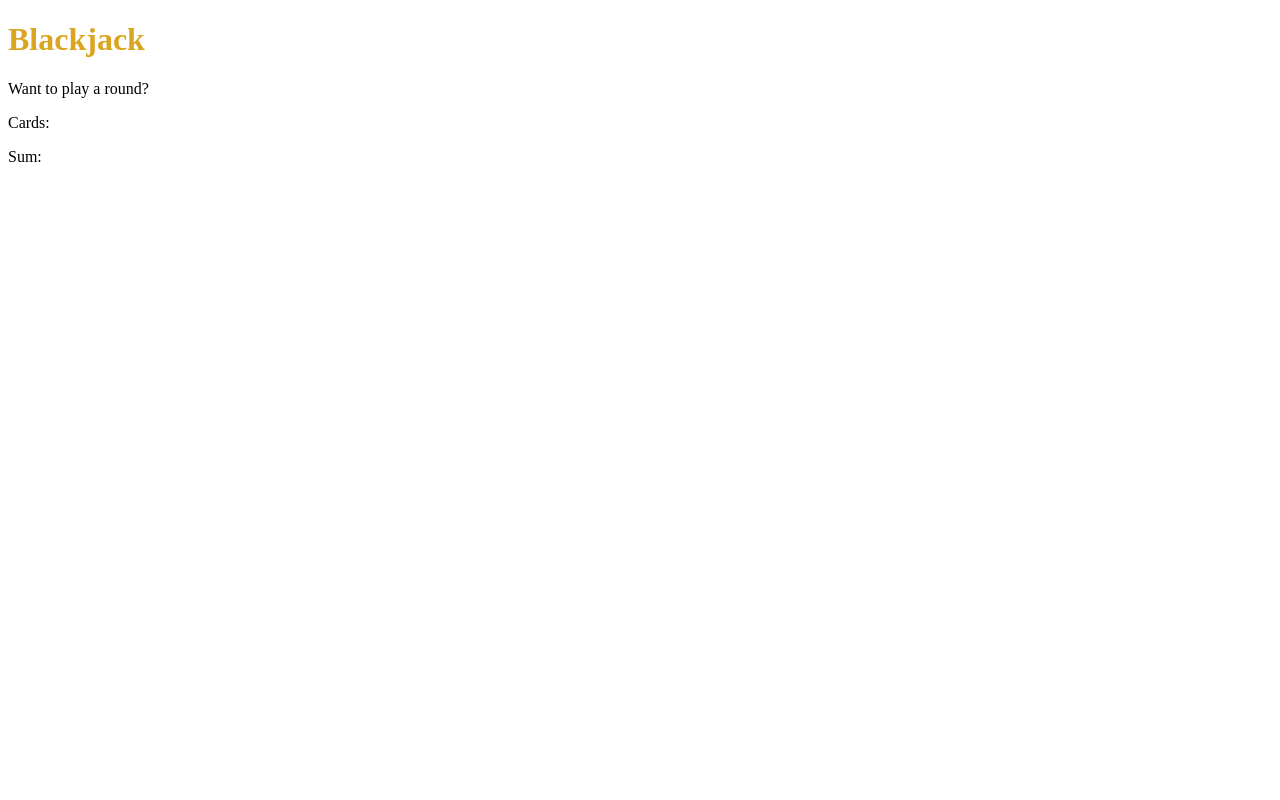
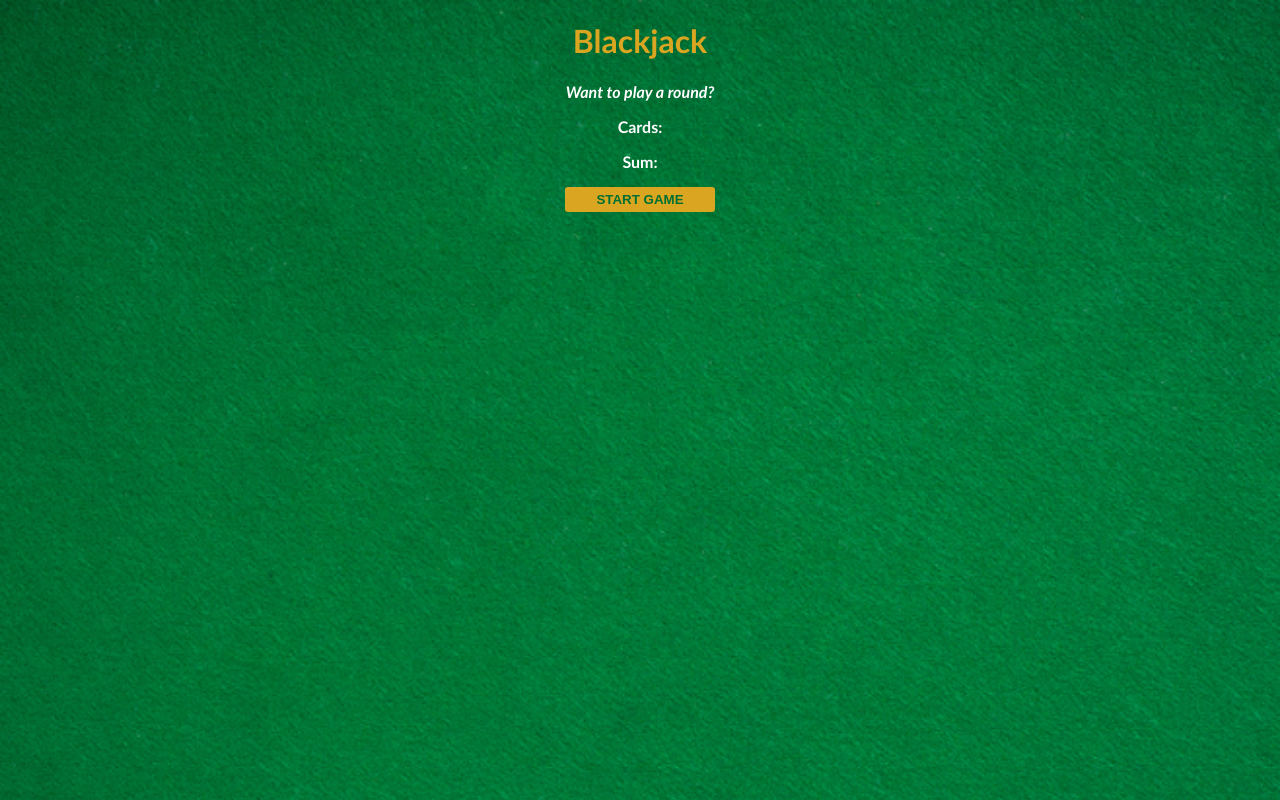
Before and after one commit to SteveBenton6/blackjack-card-game-app, a plain HTML site: page Index.html in a window 1280 px wide. Drawn offline with Linux system fonts and the light colour scheme.

Commit message:
add start button and game instruction

```diff
--- a/Index.html
+++ b/Index.html
@@ -11,6 +11,7 @@
     <p id="message-el">Want to play a round?</p>
     <p>Cards:</p>
     <p>Sum:</p>
+    <button onclick="startGame()">START GAME</button>
     <script src="script.js" defer></script>
   </body>
 </html>
--- a/script.js
+++ b/script.js
@@ -6,9 +6,10 @@ let hasBlackJack = false;
 let isAlive = true;
 let message = "";
 
-console.log(sum);
+let messageEl = document.getElementById("message-el");
 
-if (sum < 21) {
+function startGame() {
+  if (sum <= 20) {
     message = "Do you want to draw a new card? 🙂";
   } else if (sum === 21) {
     message = "Wohoo! You've got Blackjack! 🥳";
@@ -17,5 +18,5 @@ if (sum < 21) {
     message = "You're out of the game! 😭";
     isAlive = false;
   }
-
-console.log(message);
+  messageEl.textContent = message;
+}
--- a/style.css
+++ b/style.css
@@ -1,3 +1,28 @@
+body {
+  font-family:
+    "Trebuchet MS", "Lucida Sans Unicode", "Lucida Grande", "Lucida Sans",
+    Arial, sans-serif;
+  background-image: url("./images/table.png");
+  background-size: cover;
+  color: #ffffff;
+  text-align: center;
+  font-weight: bold;
+}
+
 h1 {
   color: goldenrod;
 }
+
+#message-el {
+  font-style: italic;
+}
+
+button {
+  color: #016f32;
+  width: 150px;
+  background-color: goldenrod;
+  padding: 5px 10px;
+  font-weight: bold;
+  border: none;
+  border-radius: 3px;
+}
```
Also changed, not shown: images/table.png (added). Lines whose indentation alone changed are shown as unchanged.
